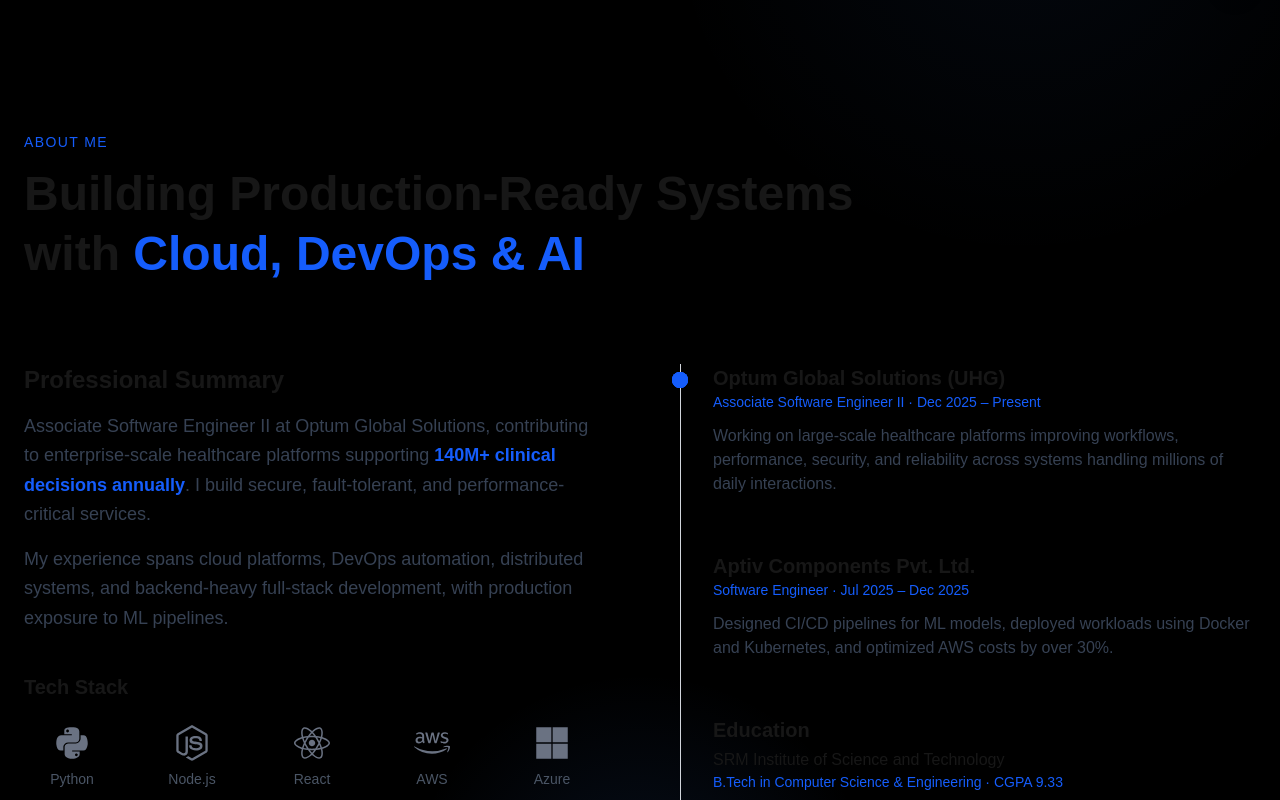
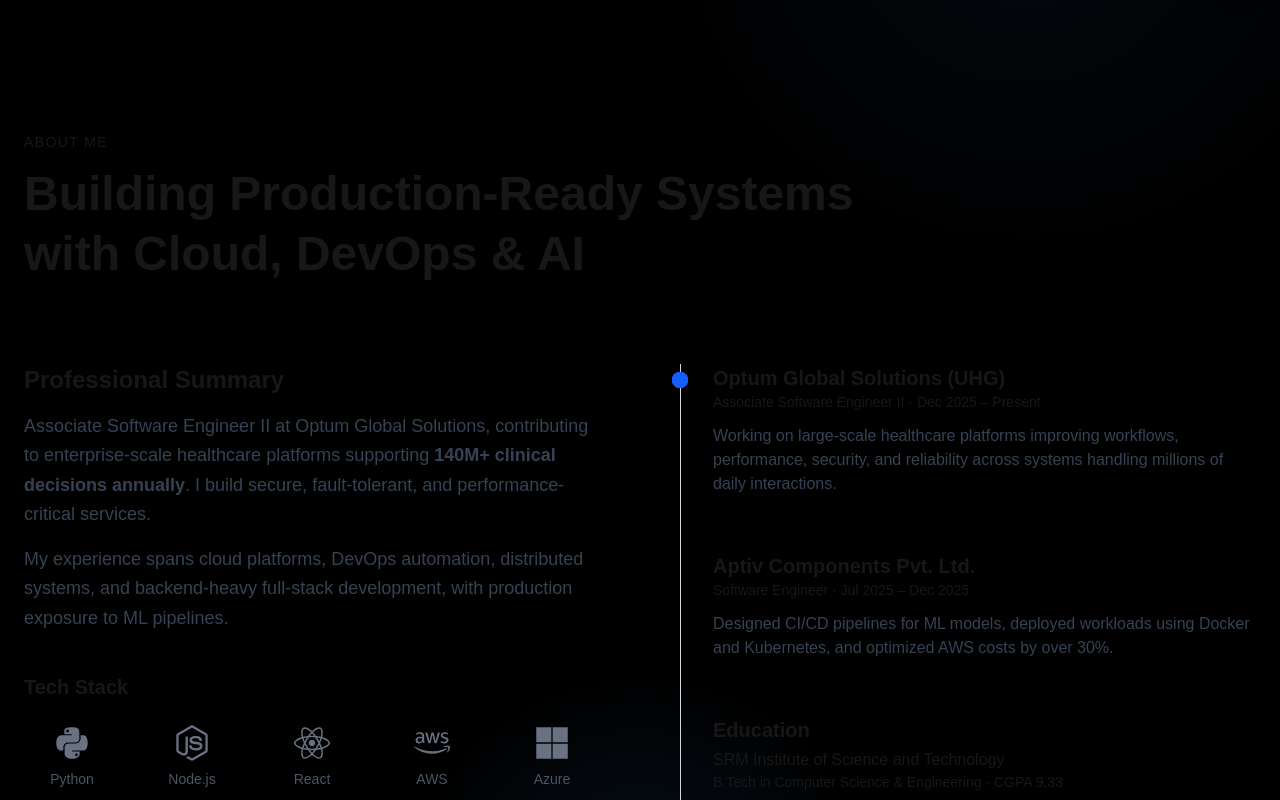
Before and after one commit to Rishabhupadhya/Portfolio, a Next.js app in the folder portfolio/: page / in a window 1280 px wide. Shown: the part 780-1580 px from the top of the page. Built offline with nearby package versions, Linux system fonts and the light colour scheme.

Commit message:
Change text color from blue to custom blue

```diff
--- a/portfolio/src/components/AboutSection.tsx
+++ b/portfolio/src/components/AboutSection.tsx
@@ -44,13 +44,13 @@
         transition={{ duration: 0.6 }}
         className="mb-20"
       >
-        <p className="text-sm uppercase tracking-widest text-blue-600 mb-3">
+        <p className="text-sm uppercase tracking-widest text-[#00BFFF]-600 mb-3">
           About Me
         </p>
 
         <h2 className="text-4xl md:text-5xl font-bold leading-tight">
           Building Production-Ready Systems <br className="hidden md:block" />
-          with <span className="text-blue-600">Cloud, DevOps & AI</span>
+          with <span className="text-[#00BFFF]-600">Cloud, DevOps & AI</span>
         </h2>
       </motion.div>
 
@@ -73,7 +73,7 @@
             <p className="text-gray-700 text-lg leading-relaxed mb-4">
               Associate Software Engineer II at Optum Global Solutions,
               contributing to enterprise-scale healthcare platforms supporting{" "}
-              <span className="font-semibold text-blue-600">
+              <span className="font-semibold text-[#00BFFF]-600">
                 140M+ clinical decisions annually
               </span>
               . I build secure, fault-tolerant, and performance-critical services.
@@ -98,9 +98,9 @@
                 >
                   <Icon
                     size={36}
-                    className="text-gray-500 group-hover:text-blue-600 transition-colors"
+                    className="text-gray-500 group-hover:text-[#00BFFF]-600 transition-colors"
                   />
-                  <span className="text-sm text-gray-600 group-hover:text-blue-600 transition-colors">
+                  <span className="text-sm text-gray-600 group-hover:text-[#00BFFF]-600 transition-colors">
                     {name}
                   </span>
                 </div>
@@ -123,7 +123,7 @@
             <h4 className="text-xl font-semibold">
               Optum Global Solutions (UHG)
             </h4>
-            <p className="text-blue-600 text-sm">
+            <p className="text-[#00BFFF]-600 text-sm">
               Associate Software Engineer II · Dec 2025 – Present
             </p>
             <p className="text-gray-700 mt-3">
@@ -144,7 +144,7 @@
             <h4 className="text-xl font-semibold">
               Aptiv Components Pvt. Ltd.
             </h4>
-            <p className="text-blue-600 text-sm">
+            <p className="text-[#00BFFF]-600 text-sm">
               Software Engineer · Jul 2025 – Dec 2025
             </p>
             <p className="text-gray-700 mt-3">
@@ -168,7 +168,7 @@
             <p className="font-medium mt-1">
               SRM Institute of Science and Technology
             </p>
-            <p className="text-blue-600 text-sm">
+            <p className="text-[#00BFFF]-600 text-sm">
               B.Tech in Computer Science & Engineering · CGPA 9.33
             </p>
           </motion.div>
```
